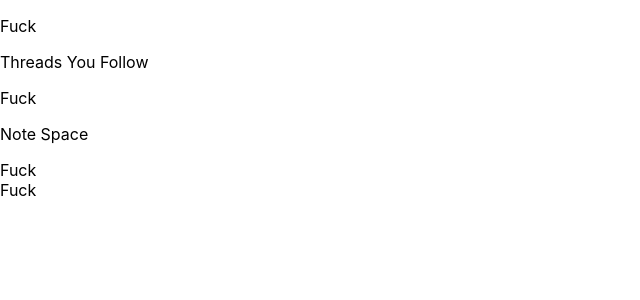
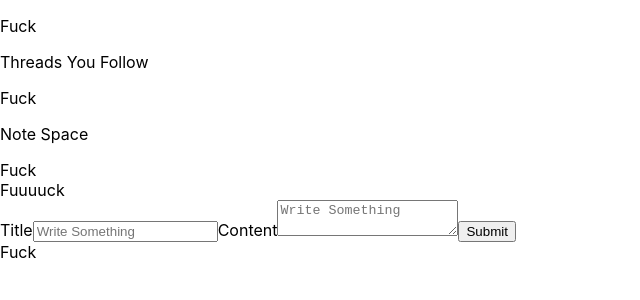
Before and after one commit to NMontesino/threadr-frontend, a React (Create React App) app: page / in a window 1280 px wide. Shown: the top 300 px of the page, without its empty margins (0-640 px from the left). Built offline with nearby package versions, Linux system fonts and the light colour scheme.

Commit message:
made functionality for creating new posts

```diff
--- a/src/App.js
+++ b/src/App.js
@@ -3,18 +3,35 @@ import './App.css'
 import Sidebar from './containers/Sidebar'
 import Body from './containers/Body'
 
-function App()
-{
-  return(
+class App extends React.Component {
 
-    <div className="App">
+  state = {
+    posts: [],
 
-      <Sidebar className="sidebar" />
-      <Body className="app-body" />
+  }
 
-    </div>
+  handleAddNewPost = (newPostObj) => {
+    this.setState({
+      posts: [...this.state.posts, newPostObj]
+    })
+  }
 
-  )
+
+
+  render(){
+    console.log(this.state)
+
+    return(
+
+      <div className="App">
+
+        <Sidebar className="sidebar" />
+        <Body className="app-body" posts={this.state.posts} value={this.state.value} handleAddNewPost={this.handleAddNewPost} />
+
+      </div>
+
+    )
+  }
 }
 
 export default App
--- a/src/components/PostComponent.js
+++ b/src/components/PostComponent.js
@@ -3,8 +3,8 @@ import React, { Component } from 'react'
 class PostComponent extends Component
 {
 
-    render()
-    {
+    render(){
+    console.log(this.props)
         return(
             <div>
                 Fuuuuck
--- a/src/containers/Body.js
+++ b/src/containers/Body.js
@@ -9,9 +9,9 @@ class Body extends Component
     {
         return(
             <div>
-                {
-                    true ? <ThreadForm /> : <ThreadContainer />
-                }
+                <ThreadContainer posts={this.props.posts} value={this.props.value} handleAddNewPost={this.props.handleAddNewPost}/>
+                <ThreadForm />
+
             </div>
         )
     }
--- a/src/containers/ThreadContainer.js
+++ b/src/containers/ThreadContainer.js
@@ -9,8 +9,8 @@ class ThreadContainer extends Component
     {
         return(
             <div>
-                <PostComponent />
-                <NewPostForm />
+                <PostComponent post={this.props.posts}/>
+                <NewPostForm value={this.props.value} handleAddNewPost={this.props.handleAddNewPost}/>
             </div>
         )
     }
--- a/src/forms/NewPostForm.js
+++ b/src/forms/NewPostForm.js
@@ -1,13 +1,38 @@
 import React, { Component } from 'react'
 
-class NewPostForm extends Component
-{
+class NewPostForm extends Component{
+    state = {
+        title: '',
+        content: ''
+    }
 
-    render()
-    {
+    handleChange = (event) => {
+        console.log(this.state)
+        this.setState({
+            [event.target.name]: event.target.value
+        })
+      }
+
+      handleSubmit = (event) => {
+        event.preventDefault()
+        this.props.handleAddNewPost(this.state)
+      }
+
+    render(){
+    console.log(this.state.value)
+
         return(
-            <form>
-                Fuck
+            <form onSubmit={this.handleSubmit}>
+                <label>
+                    Title
+                    <input type="text" name="title" placeholder='Write Something' onChange={this.handleChange}/>
+                </label>
+                <label>
+                    Content
+                    <textarea type="text" name="content" placeholder='Write Something' onChange={this.handleChange}/>
+                </label>
+
+                <input type="submit" value="Submit" />
             </form>
         )
     }
```
